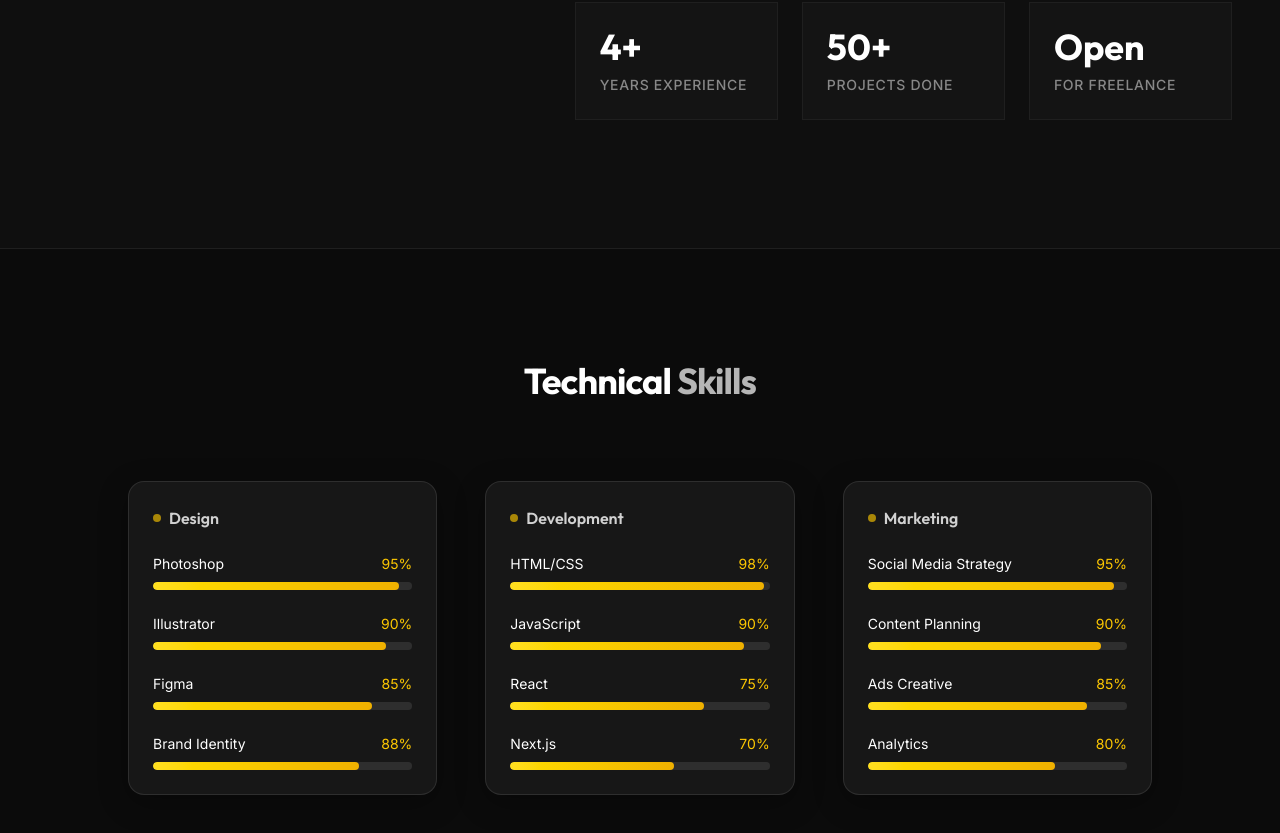
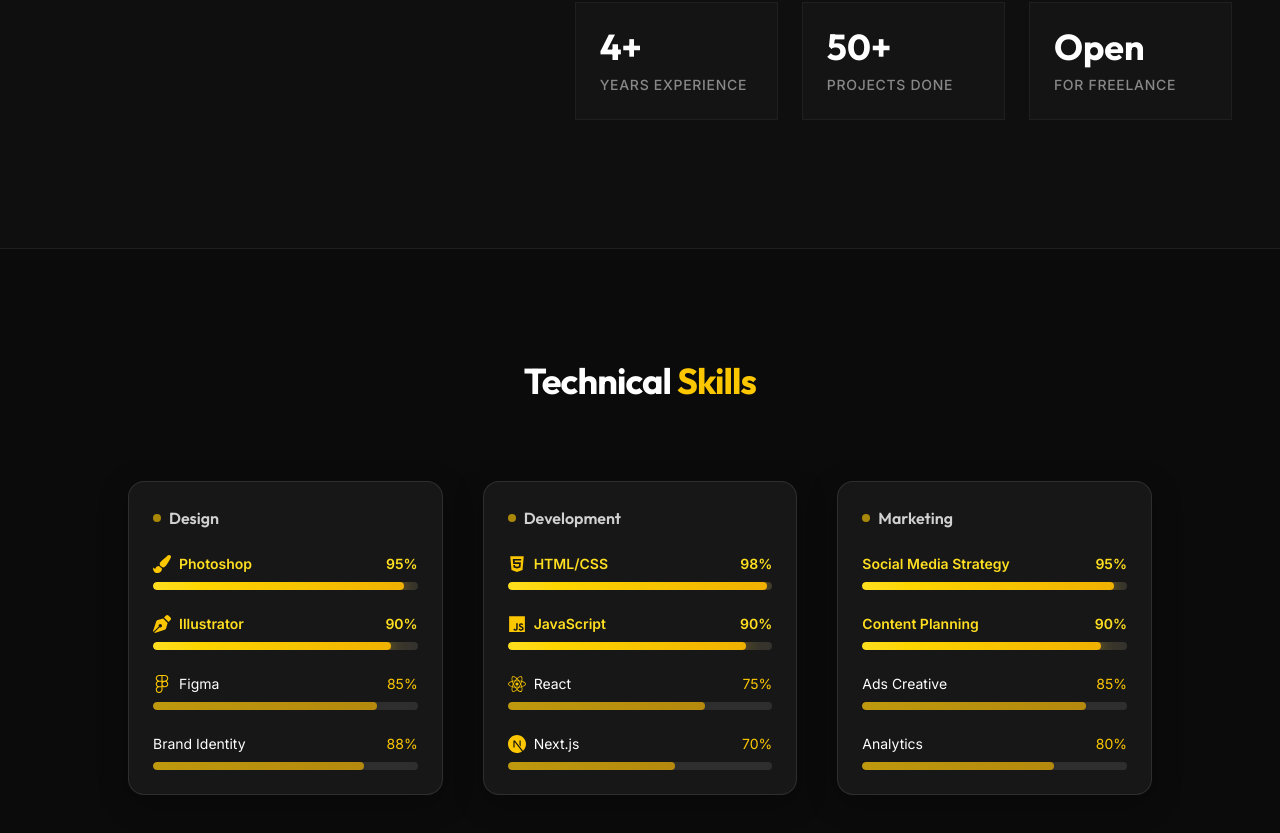
Before and after one commit to Sarfaraztanwri/sarfaraz-portfolio, a React (Vite) app: page / in a window 1280 px wide. Shown: the part 1283-2116 px from the top of the page. Built offline with nearby package versions, Linux system fonts and the light colour scheme.

Commit message:
feat:eighteen march

```diff
--- a/package.json
+++ b/package.json
@@ -16,6 +16,7 @@
     "lucide-react": "^0.469.0",
     "react": "^19.0.0",
     "react-dom": "^19.0.0",
+    "react-icons": "^5.6.0",
     "tailwind-merge": "^2.6.0"
   },
   "devDependencies": {
--- a/src/components/TechnicalSkills.tsx
+++ b/src/components/TechnicalSkills.tsx
@@ -3,9 +3,14 @@
 import { motion, useMotionValue, useTransform } from "framer-motion";
 import { useRef } from "react";
 
+// ✅ ONLY VALID ICONS (NO ERRORS)
+import { FaReact, FaHtml5, FaJs, FaFigma, FaPaintBrush, FaPenNib } from "react-icons/fa";
+import { SiNextdotjs } from "react-icons/si";
+
 type Skill = {
   name: string;
   level: number;
+  icon?: React.ReactNode;
 };
 
 type SkillCategory = {
@@ -17,19 +22,19 @@
   {
     title: "Design",
     skills: [
-      { name: "Photoshop", level: 95 },
-      { name: "Illustrator", level: 90 },
-      { name: "Figma", level: 85 },
+      { name: "Photoshop", level: 95, icon: <FaPaintBrush /> },
+      { name: "Illustrator", level: 90, icon: <FaPenNib /> },
+      { name: "Figma", level: 85, icon: <FaFigma /> },
       { name: "Brand Identity", level: 88 },
     ],
   },
   {
     title: "Development",
     skills: [
-      { name: "HTML/CSS", level: 98 },
-      { name: "JavaScript", level: 90 },
-      { name: "React", level: 75 },
-      { name: "Next.js", level: 70 },
+      { name: "HTML/CSS", level: 98, icon: <FaHtml5 /> },
+      { name: "JavaScript", level: 90, icon: <FaJs /> },
+      { name: "React", level: 75, icon: <FaReact /> },
+      { name: "Next.js", level: 70, icon: <SiNextdotjs /> },
     ],
   },
   {
@@ -93,12 +98,12 @@
         className="text-center mb-20"
       >
         <h2 className="text-4xl font-bold tracking-tight">
-          Technical <span className="text-white/70">Skills</span>
+          Technical <span className="text-yellow-400">Skills</span>
         </h2>
       </motion.div>
 
       {/* Grid */}
-      <div className="max-w-5xl mx-auto grid md:grid-cols-3 gap-12">
+      <div className="max-w-5xl mx-auto grid md:grid-cols-3 gap-10">
         {skillsData.map((category, index) => (
           <TiltCard key={index}>
             <motion.div
@@ -109,11 +114,11 @@
               className="group relative"
             >
 
-              {/* Subtle Glow */}
+              {/* Glow */}
               <div className="absolute inset-0 opacity-0 group-hover:opacity-100 transition duration-500 bg-white/5 blur-xl rounded-2xl"></div>
 
-              {/* Glass Card */}
-              <div className="relative backdrop-blur-2xl bg-white/5 rounded-2xl p-6 border border-white/10 hover:border-white/20 transition duration-500 shadow-[0_8px_30px_rgba(0,0,0,0.3)]">
+              {/* Card */}
+              <div className="relative backdrop-blur-2xl bg-white/5 rounded-2xl p-6 border border-white/10 hover:border-yellow-400/40 transition duration-500 shadow-[0_8px_30px_rgba(0,0,0,0.3)]">
 
                 {/* Title */}
                 <h3 className="text-white/80 mb-6 font-semibold flex items-center gap-2">
@@ -123,32 +128,72 @@
 
                 {/* Skills */}
                 <div className="space-y-6">
-                  {category.skills.map((skill, i) => (
-                    <div key={i}>
+                  {category.skills.map((skill, i) => {
+                    const isTop = skill.level >= 90;
+
+                    return (
+                      <div key={i} className="group/skill">
 
                         {/* Name + % */}
-                      <div className="flex justify-between text-sm mb-2">
-                        <span className="group-hover:text-yellow-300 transition">
+                        <div className="flex justify-between items-center text-sm mb-2">
+
+                          <span className="flex items-center gap-2">
+
+                            {/* Icon */}
+                            {skill.icon && (
+                              <span className="text-yellow-400 text-lg">
+                                {skill.icon}
+                              </span>
+                            )}
+
+                            {/* Name */}
+                            <span
+                              className={`transition ${
+                                isTop
+                                  ? "text-yellow-300 font-semibold"
+                                  : "group-hover/skill:text-yellow-300"
+                              }`}
+                            >
                               {skill.name}
                             </span>
-                        <span className="text-yellow-400">
+                          </span>
+
+                          {/* Percentage */}
+                          <span
+                            className={`${
+                              isTop
+                                ? "text-yellow-300 font-semibold"
+                                : "text-yellow-400"
+                            }`}
+                          >
                             {skill.level}%
                           </span>
                         </div>
 
                         {/* Progress Bar */}
-                      <div className="w-full h-2 bg-white/10 rounded-full overflow-hidden">
+                        <div className="w-full h-2 bg-white/10 rounded-full overflow-hidden relative">
+
+                          {/* Glow for top skills */}
+                          {isTop && (
+                            <div className="absolute inset-0 bg-yellow-400/20 blur-md"></div>
+                          )}
+
                           <motion.div
                             initial={{ width: 0 }}
                             whileInView={{ width: `${skill.level}%` }}
                             transition={{ duration: 1, delay: i * 0.2 }}
                             viewport={{ once: true }}
-                          className="h-full rounded-full bg-gradient-to-r from-yellow-300 to-yellow-500"
+                            className={`h-full rounded-full ${
+                              isTop
+                                ? "bg-gradient-to-r from-yellow-300 to-yellow-500 shadow-[0_0_15px_rgba(255,200,0,0.6)]"
+                                : "bg-gradient-to-r from-yellow-400/70 to-yellow-500/70"
+                            }`}
                           />
                         </div>
 
                       </div>
-                  ))}
+                    );
+                  })}
                 </div>
 
               </div>
--- a/src/components/sections/Hero.tsx
+++ b/src/components/sections/Hero.tsx
@@ -191,7 +191,7 @@
                   (e.target as HTMLElement).style.color = "#ffffff";
                 }}
               >
-                Contact Me
+                Hire Me
               </button>
             </motion.div>
 
```
Also changed, not shown: 1 other file (tests, documents, lock files or other folders). Lines whose indentation alone changed are shown as unchanged.
